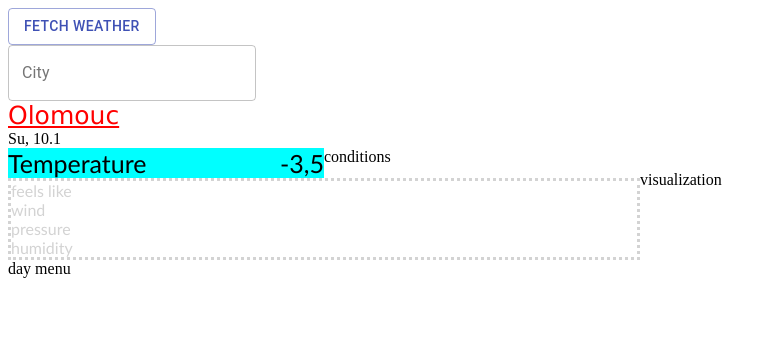
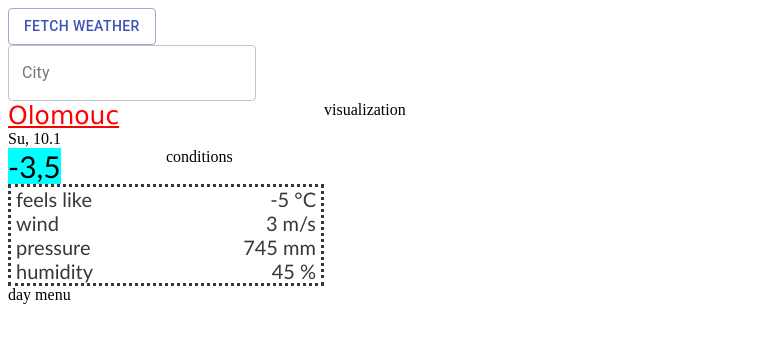
Before and after one commit to Vadim06/weather_boi, a React app: page / in a window 1280 px wide. Shown: the top 340 px of the page, without its empty margins (0-776 px from the left). Built offline with nearby package versions, Linux system fonts and the light colour scheme; the HTML template or start-up script is replaced by a standard one.

Commit message:
styles and temperature update

```diff
--- a/src/components/First.tsx
+++ b/src/components/First.tsx
@@ -29,13 +29,10 @@ const useStyles = makeStyles((theme: Theme) =>
       fontSize: "25px",
       fontFamily: "Trebuchet MS",
     },
-    currentTemperatureHeading: {
-      display: "inline-block",
-    },
     currentTemperatureContent: {
       display: "inline-block",
       backgroundColor: "cyan",
-      fontSize: "25px",
+      fontSize: "30px",
       fontFamily: "Trebuchet MS",
     },
     cityName: {
@@ -47,7 +44,50 @@ const useStyles = makeStyles((theme: Theme) =>
     details: {
       borderStyle: "dotted",
       fontFamily: "Optima",
-      color: "lightGrey",
+      color: "#393737",
+      fontSize: "20px",
+      paddingRight: "5px",
+      paddingLeft: "5px",
+    },
+    feels: {
+      display: "flex",
+      justifyContent: "space-between",
+    },
+    feelsHeading: {
+      display: "inline-block",
+    },
+    feelsContent: {
+      display: "inline-block",
+    },
+    wind: {
+      display: "flex",
+      justifyContent: "space-between",
+    },
+    windHeading: {
+      display: "inline-block",
+    },
+    windContent: {
+      display: "inline-block",
+    },
+    pressure: {
+      display: "flex",
+      justifyContent: "space-between",
+    },
+    pressureHeading: {
+      display: "inline-block",
+    },
+    pressureContent: {
+      display: "inline-block",
+    },
+    humidity: {
+      display: "flex",
+      justifyContent: "space-between",
+    },
+    humidityHeading: {
+      display: "inline-block",
+    },
+    humidityContent: {
+      display: "inline-block",
     },
   })
 );
@@ -86,8 +126,8 @@ const First: React.FC = () => {
           />
         </div>
       </div>
-      <Grid container justify="center" alignItems="center">
-        <Grid item xs={12} sm={6}>
+      <Grid container justify="flex-start" alignItems="flex-start">
+        <Grid item xs={12} sm={3}>
           <Grid item xs={12} classes={{ root: classes.cityName }}>
             Olomouc
           </Grid>
@@ -95,10 +135,7 @@ const First: React.FC = () => {
             Su, 10.1
           </Grid>
           <Grid container>
-            <Grid item xs={6} classes={{ root: classes.currentTemperature }}>
-              <div className={classes.currentTemperatureHeading}>
-                Temperature
-              </div>
+            <Grid item xs={6}>
               <div className={classes.currentTemperatureContent}>
                 -3,5 {currentWeather}
               </div>
@@ -108,17 +145,37 @@ const First: React.FC = () => {
             </Grid>
           </Grid>
           <div className={classes.details}>
-            <Grid item xs={12}>
+            <Grid item xs={12} classes={{ root: classes.feels}}>
+              <div className={classes.feelsHeading}>
               feels like
+              </div>
+              <div className={classes.feelsContent}>
+                -5 °C
+              </div>
             </Grid>
-            <Grid item xs={12}>
+            <Grid item xs={12} className={classes.wind}>
+              <div className={classes.windHeading}>
               wind
+              </div>
+              <div className={classes.wind}>
+                3 m/s
+                </div>
             </Grid>
-            <Grid item xs={12}>
+            <Grid item xs={12} className={classes.pressure}>
+              <div className={classes.pressureHeading}>
               pressure
+              </div>
+              <div className={classes.pressureContent}>
+                745 mm
+                </div>
             </Grid>
-            <Grid item xs={12}>
+            <Grid item xs={12} className={classes.humidity}>
+              <div className={classes.humidityHeading}>
               humidity
+              </div>
+              <div className={classes.humidityContent}>
+                45 %
+              </div>
             </Grid>
           </div>
         </Grid>
@@ -133,4 +190,6 @@ const First: React.FC = () => {
   );
 };
 
+
+
 export default First;
```
